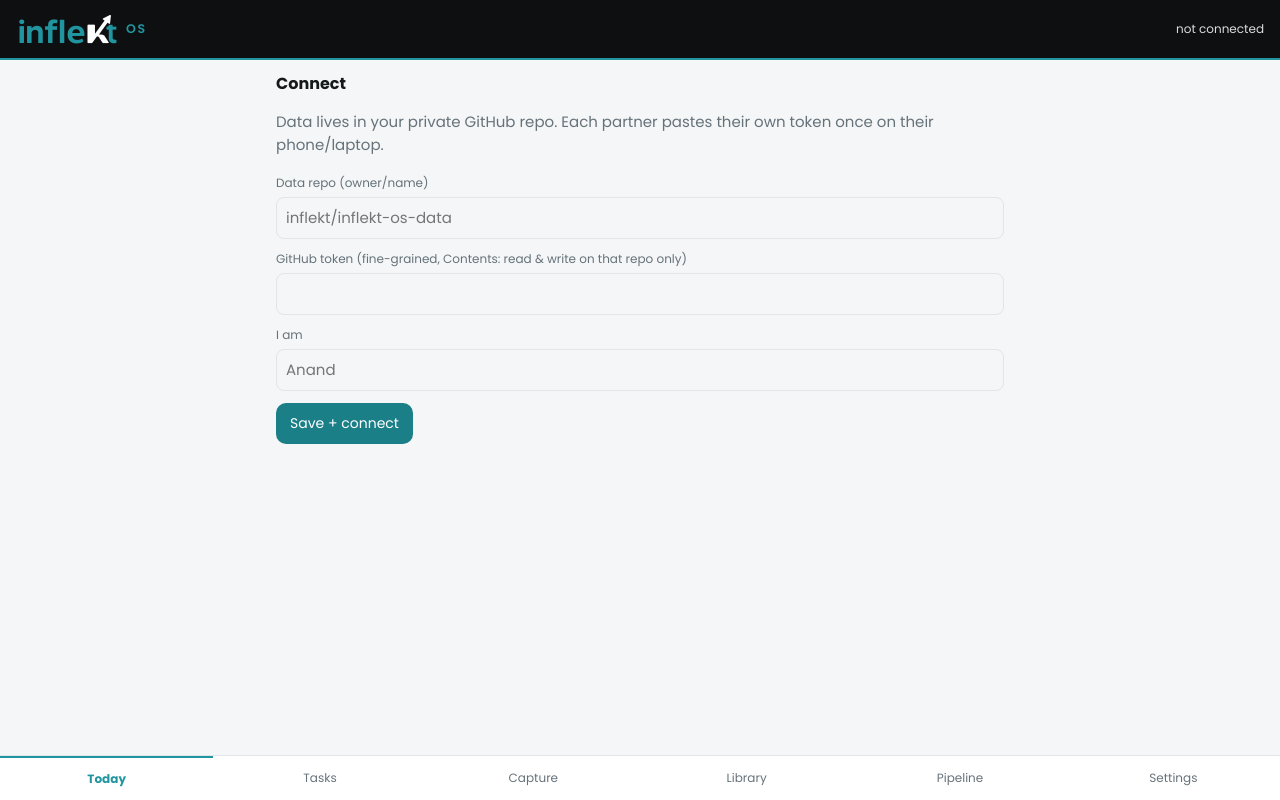
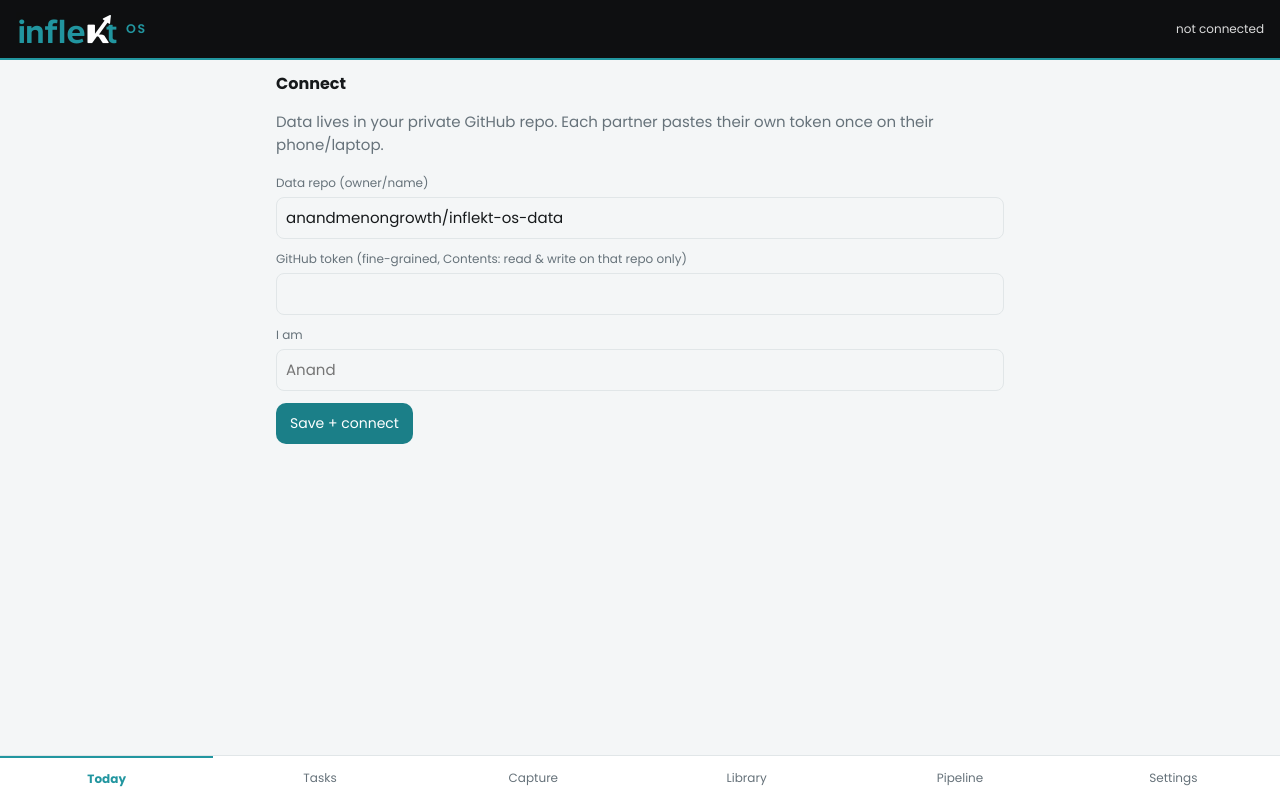
Before and after one commit to anandmenongrowth/Inflekt-OS, a plain HTML site: page index.html in a window 1280 px wide. Drawn offline with Linux system fonts and the light colour scheme.

Commit message:
Prefill data repo on first run
Co-Authored-By: Claude Sonnet 5.5 <noreply@anthropic.com>

```diff
--- a/index.html
+++ b/index.html
@@ -65,7 +65,7 @@ const slug=s=>String(s).toLowerCase().replace(/[^a-z0-9]+/g,'-').replace(/^-|-$/
 function toast(m){const t=$('#toast');t.textContent=m;t.style.display='block';clearTimeout(toast.h);toast.h=setTimeout(()=>t.style.display='none',2600)}
 
 /* ============ state + GitHub sync ============ */
-const S={conn:LS.get('conn',{repo:'',token:'',me:''}),d:{},tab:'today',filter:'me',ready:false};
+const S={conn:LS.get('conn',{repo:'anandmenongrowth/inflekt-os-data',token:'',me:''}),d:{},tab:'today',filter:'me',ready:false};
 const FILES={config:{},tasks:[],events:[],pipeline:[],decisions:[],imported:[]};
 const API='https://api.github.com/repos/';
 async function gh(path,opt={}){
@@ -397,7 +397,7 @@ function editLead(x){
 function renderSettings(m){
   const c=S.conn;
   m.innerHTML='<h2 style="margin-top:0">Connect</h2><p class="mute">Data lives in your private GitHub repo. Each partner pastes their own token once on their phone/laptop.</p>'+
-   '<label>Data repo (owner/name)</label><input id="s_r" value="'+esc(c.repo)+'" placeholder="inflekt/inflekt-os-data">'+
+   '<label>Data repo (owner/name)</label><input id="s_r" value="'+esc(c.repo)+'" placeholder="anandmenongrowth/inflekt-os-data">'+
    '<label>GitHub token (fine-grained, Contents: read &amp; write on that repo only)</label><input id="s_t" type="password" value="'+esc(c.token)+'">'+
    '<label>I am</label><input id="s_m" value="'+esc(c.me)+'" placeholder="Anand">'+
    '<button class="b" id="s_s">Save + connect</button>'+
```
